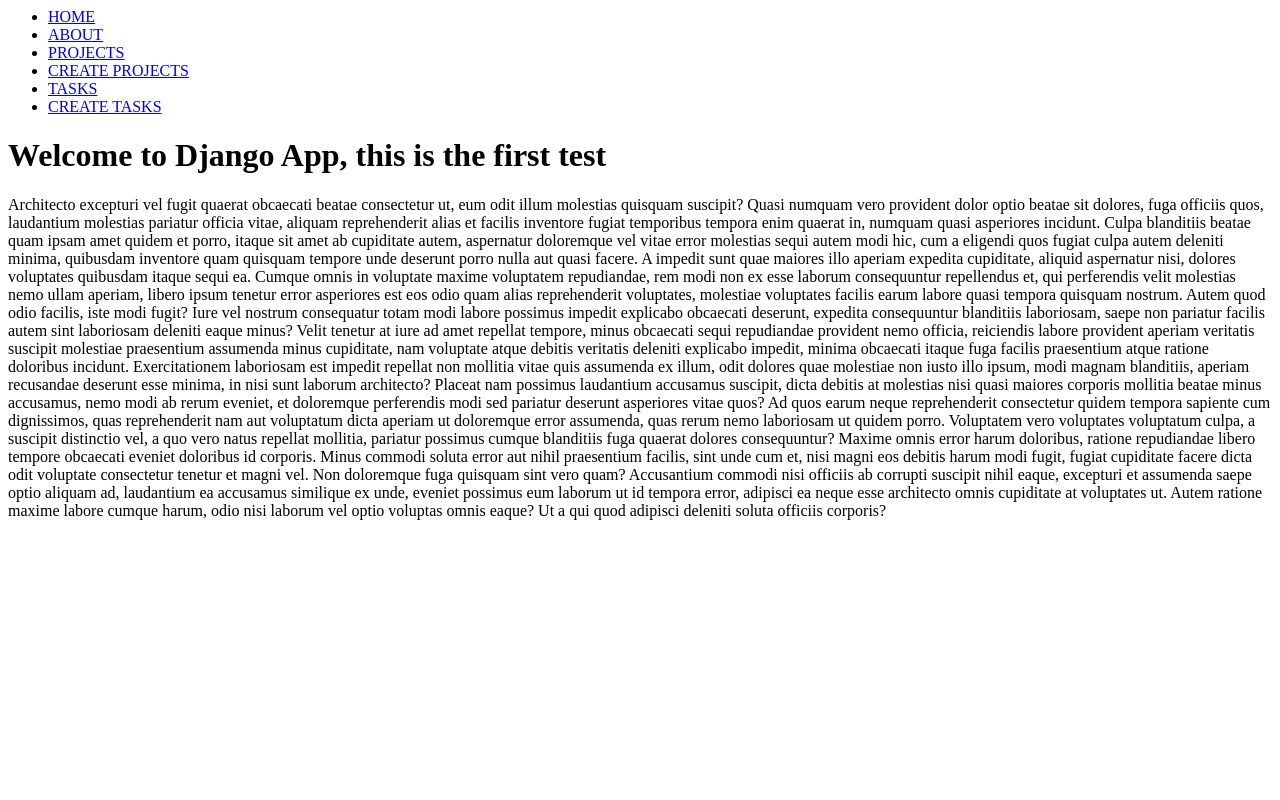
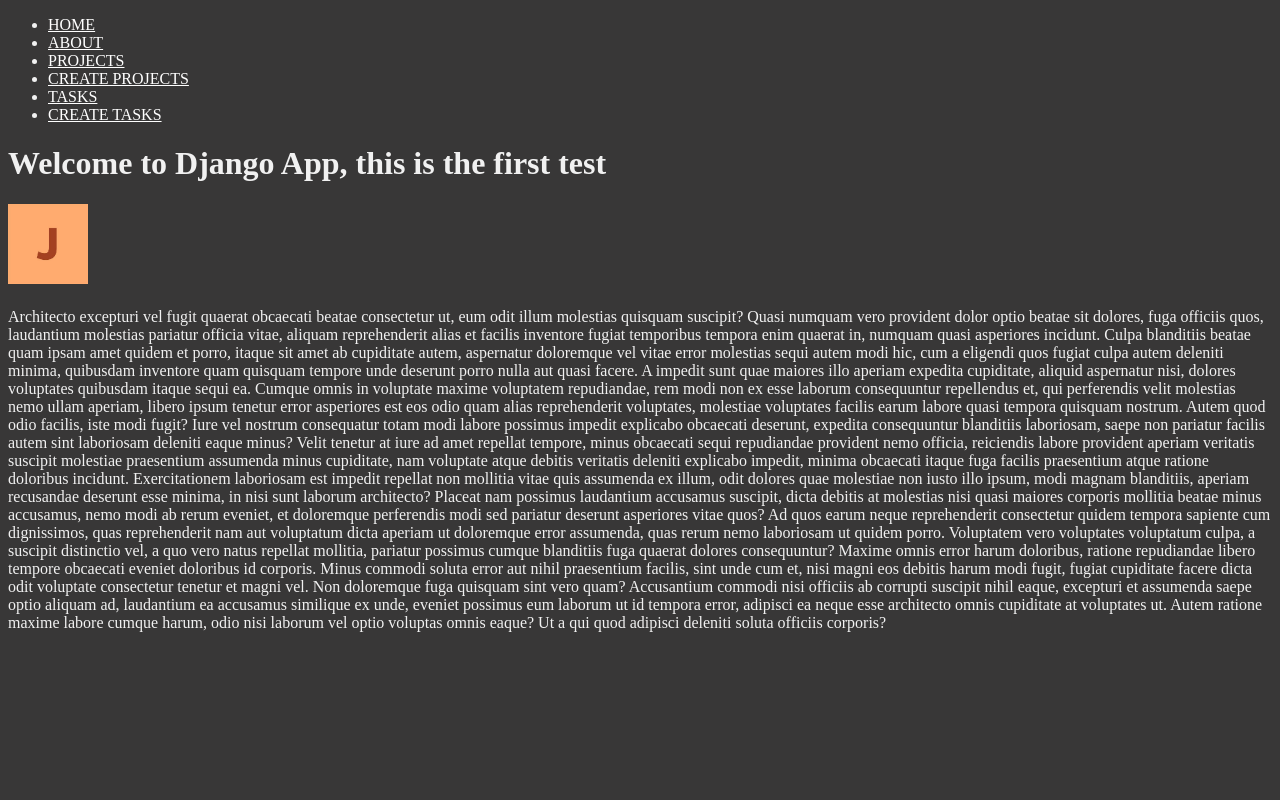
Before and after one commit to jesuscabrerarosales/crud-django-back, a Django app: template myapp/templates/index.html in a window 1280 px wide. Run offline with Django 4.2, Linux system fonts and the light colour scheme; the template is opened without the code that fills it, so the values that code supplies are empty.

Commit message:
statics files and update style

```diff
--- /dev/null
+++ b/myapp/static/css/main.css
@@ -0,0 +1,8 @@
+body{
+    justify-content: center;
+    background: rgb(56, 55, 55);
+    color: rgb(241, 241, 241);
+}
+a{
+    color: white;
+}
--- a/myapp/templates/index.html
+++ b/myapp/templates/index.html
@@ -1,10 +1,11 @@
 {% extends 'layout/base.html' %}
 
 
-
+{% load static %}
 
 {% block content %}
 <h1>Welcome to Django App, this is the first test </h1>
+<img src="{% static 'j.jpg' %}" alt="" width="80">
 <h2>{{title}}</h2>
 {% lorem 8 b random %}
 {% endblock content %}
--- a/myapp/templates/layout/base.html
+++ b/myapp/templates/layout/base.html
@@ -1,3 +1,13 @@
+{% load static %}
+<!DOCTYPE html>
+<html lang="en">
+<head>
+    <meta charset="UTF-8">
+    <meta name="viewport" content="width=device-width, initial-scale=1.0">
+    <title>Django-CRUD</title>
+    <link rel="stylesheet" href="{% static 'css/main.css' %}">
+</head>
+<body>
     <nav>
         <ul>
             <li>
@@ -25,3 +35,6 @@
     {% block content %}
 
     {% endblock content %}
+
+</body>
+</html>
```
Also changed, not shown: myapp/static/j.jpg (added). Lines whose indentation alone changed are shown as unchanged.
